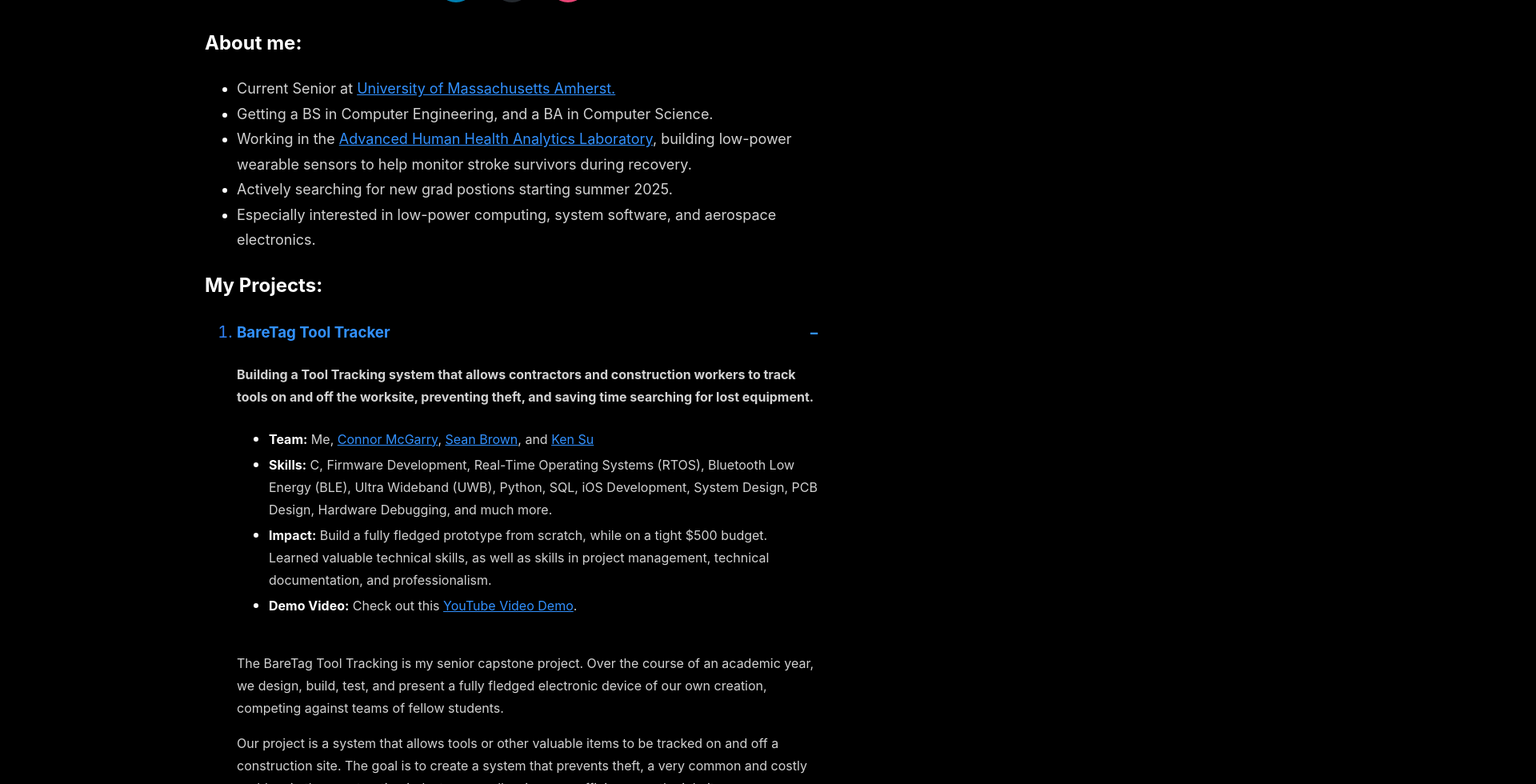
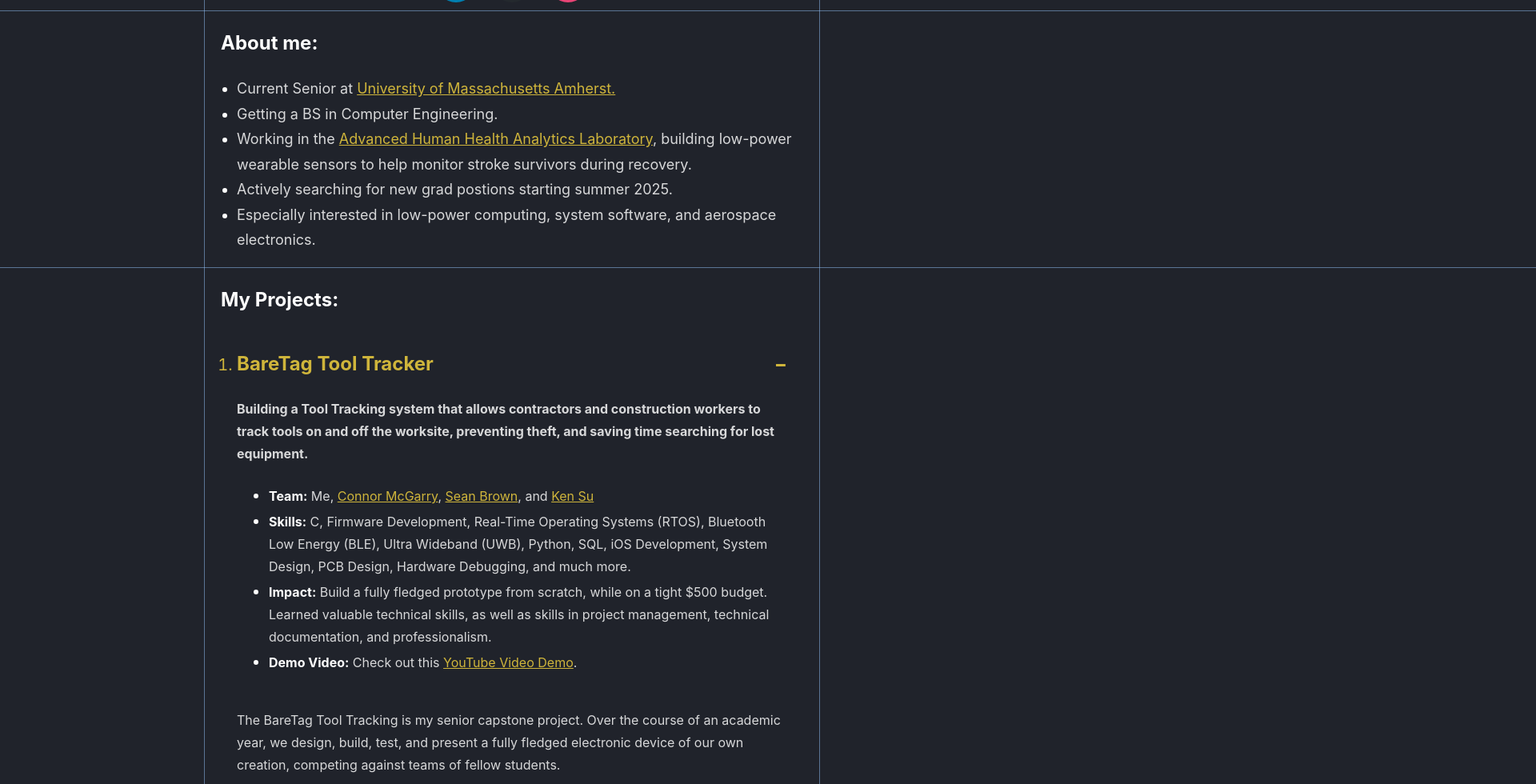
Before and after one commit to WaltTeb/WaltTeb.github.io, a React (Create React App) app: page / in a window 1280 px wide. Shown: the part 240-1220 px from the top of the page at 80% size, 1920 px wide, since content can reach past the window. Built offline with nearby package versions, Linux system fonts and the light colour scheme.

Commit message:
changed color scheme, and added borders

```diff
--- a/src/App.css
+++ b/src/App.css
@@ -1,8 +1,8 @@
 :root{
-  --main_bg: #000;
+  --main_bg: #20232B;
   --main_text: hsla(0, 0%, 100%, 0.822);
   --header_text: #fff;
-  --clickable: #3291ff;
+  --clickable: rgb(207, 181, 59);
   --border: rgba(147,197,253,.5);
 
   --main_text_width: calc(100vw - max(40vw, 20px));
@@ -39,18 +39,13 @@
   color: var(--header_text);
 }
 
-h3{
-  color: var(--clickable);
-  cursor: pointer;
-}
 
 b{
   color: var(--header_text);
 }
 
-
 ol li::marker{
-  color: #2f81f7;
+  color: var(--clickable);
   font-size: 20px;
 
 }
@@ -68,8 +63,10 @@
   text-align: left;
   width: var(--main_text_width);
   margin: auto;
-  margin-top: 50px;
+  padding-top: 50px;
   color: var(--main_text);
+  border-left: 1px solid var(--border);
+  border-right: 1px solid var(--border);
 }
 
 .about_me{
@@ -112,12 +109,22 @@
   text-align: center;
   color: var(--main_text);
   cursor: pointer;
+  margin-bottom: 0;
+  padding-bottom: 10px;
 }
 
 .show_select:hover{
   color: var(--header_text);
 }
 
+.project_expander{
+  margin: 0px;
+  padding-top: 18px;
+}
+.project_expander_active{
+  margin: 0px;
+  padding-top: 18px;
+}
 .project_expander::after{
   content: '\2212';
   float: right;
@@ -128,7 +135,36 @@
 }
 
 
+.about_me_label{
+  padding-left: 20px;
+}
+.project_section_label{
+  margin-top: 0;
+  padding-top: 20px;
+  padding-left: 20px;
+}
+.project_entry{
+  padding-right: 40px;
+}
+.item_divider{
+  border-bottom: 1px solid var(--border);
+  position: absolute;
+  left: 0;
+  right: 0;
+  margin: 0 -50vw;
+  width: 200%;
+
+}
+.last_p_in_entry{
+  margin-bottom: 0;
+  padding-bottom: 10px;
+}
+
 #socialIconBar{
   position: relative;
   text-align: center;
 }
+#project_name{
+  color: var(--clickable);
+  cursor: pointer;
+}
--- a/src/App.tsx
+++ b/src/App.tsx
@@ -20,12 +20,13 @@
         <h1>Hello I'm Walter Tebbetts, it's nice to meet you &#128075;.</h1>
 
         <SocialIconsBar/>
+        <div className='item_divider'></div>
 
-        <h2>About me:</h2>
+        <h2 className='about_me_label'>About me:</h2>
 
         <ul className="about_me">
           <li>Current Senior at <a href="https://www.umass.edu/engineering/">University of Massachusetts Amherst.</a></li>
-          <li>Getting a BS in Computer Engineering, and a BA in Computer Science.</li>
+          <li>Getting a BS in Computer Engineering.</li>
           <li>Working in the <a href="https://groups.cs.umass.edu/ahha/">Advanced Human Health Analytics Laboratory</a>, building low-power
           wearable sensors to help monitor stroke survivors during recovery.</li>
           <li>Actively searching for new grad postions starting summer 2025.</li>
@@ -33,25 +34,24 @@
         </ul>
 
         <div className="projects_section">
-          <h2>My Projects:</h2>
+        <div className='item_divider'></div>
+          <h2 className='project_section_label'>My Projects:</h2>
 
-            <ol>
-              <li>
+            <ol className='projects_list'>
+
+              <li className='project_list_item'>
                 <ToolTrackEntry/>
               </li>
 
-              <br/>
-              <li>
+              <div className='item_divider'></div>
+              <li className='project_list_item'>
                 <LemonsEntry/>
               </li>
 
-              <br/>
-              <li>
+              <div className='item_divider'></div>
+              <li className='project_list_item'>
                 <BEZEntry/>
               </li>
-
-
-
               </ol>
 
         </div>
--- a/src/BEZEntry.tsx
+++ b/src/BEZEntry.tsx
@@ -8,7 +8,8 @@
 
     return(
         <>
-        <h3 onClick={() => setViewBEZ(!viewBEZ)} className={viewBEZ ? 'project_expander': 'project_expander_active'}>BreathalyEZ 🛜 </h3>
+        <div className='project_entry'>
+        <h2 id='project_name' onClick={() => setViewBEZ(!viewBEZ)} className={viewBEZ ? 'project_expander': 'project_expander_active'}>BreathalyEZ 🛜 </h2>
 
         <div className='project_preamble'>
         <ul>
@@ -66,6 +67,7 @@
         </div>}
 
         <p className='show_select' onClick={() => setViewBEZ(!viewBEZ)}>{viewBEZ ? 'Show Less...':'Show More...'}</p>
+        </div>
         </>
     )
 }
--- a/src/LemonsEntry.tsx
+++ b/src/LemonsEntry.tsx
@@ -18,13 +18,14 @@
 
     return(
         <>
-        <h3 className={viewLemons ? 'project_expander': 'project_expander_active'} onClick={() => setViewLemons(!viewLemons)}> 24hrs of Lemons Race Car 🏎️ </h3>
+        <div className='project_entry'>
+        <h2 id='project_name' className={viewLemons ? 'project_expander': 'project_expander_active'} onClick={() => setViewLemons(!viewLemons)}> 24hrs of Lemons Race Car 🏎️ </h2>
 
             <div className='project_preamble'>
-              <p>
+              <h4>
                 A race car built to participate in the <a href="https://24hoursoflemons.com/">24hrs of Lemons</a> budget racing series.
                 Heavily involved automotive engineering, metal fabrication, and electronics.
-              </p>
+              </h4>
               <ul>
                 <li>
                   <b>Team:</b> Me, <a href='https://www.linkedin.com/in/geoffreyadoyle/'>Geoff Doyle</a>, <a href='https://www.linkedin.com/in/noah-vamosy-207297278/'>Noah Vamosy</a>, and <a>Tom Doyle</a>.
@@ -169,7 +170,8 @@
 
             </div>}
 
-            <p className='show_select' onClick={() => setViewLemons(!viewLemons)}>{viewLemons ? 'Show Less...':'Show More...'}</p>
+            <p className='show_select' onClick={() => setViewLemons(!viewLemons)} >{viewLemons ? 'Show Less...':'Show More...'} </p>
+            </div>
             </>
     )
 }
--- a/src/ToolTrackEntry.tsx
+++ b/src/ToolTrackEntry.tsx
@@ -13,7 +13,8 @@
 
     return (
         <>
-        <h3 className={viewToolTrack ? 'project_expander': 'project_expander_active'} onClick={() => setViewToolTrack(!viewToolTrack)}>BareTag Tool Tracker</h3>
+        <div className='project_entry'>
+        <h2 id='project_name' className={viewToolTrack ? 'project_expander': 'project_expander_active'} onClick={() => setViewToolTrack(!viewToolTrack)}>BareTag Tool Tracker</h2>
 
         <div className='project_preamble'>
             <h4>
@@ -52,21 +53,18 @@
                     that prevents theft, a very common and costly problem in the construction industry, as well as improve efficiency on the jobsite.
                 </p>
 
-                <p>
-                    The central technology is Ultra Wideband (UWB) Radio. UWB is a radio technology that uses low energy radio pulses to transmit data. It is decent
-                    at transmitting data, ~1 gigabit per second, however, UWB is exceptionally good at distance ranging.
-                </p>
-                <p>
-                    By sending UWB pulses from each of our Anchors to our Tag we can measure the distance from each Anchor to the Tag. This distance data is then transmitted
-                    over Long Range (LoRa) radio to the base station. At the base station, all this distance information, along with the known starting location of each
-                    Anchor can be run through a <b>trilateration</b> algorithm in order to calculate the Tag's current location.
-                </p>
-
                 <ImageContainer
                     source={SystemOverview}
                     altText='System overview diagram'
                     title='System overview'>
                 </ImageContainer>
+                <p>
+                    The central technology is Ultra Wideband (UWB) Radio. UWB is a radio technology that uses low energy radio pulses to transmit data. It is decent
+                    at transmitting data, ~1 gigabit per second, however, UWB is exceptionally good at distance ranging.
+                    By sending UWB pulses from each of our Anchors to our Tag we can measure the distance from each Anchor to the Tag. This distance data is then transmitted
+                    over Long Range (LoRa) radio to the base station. At the base station, all this distance information, along with the known starting location of each
+                    Anchor can be run through a <b>trilateration</b> algorithm in order to calculate the Tag's current location.
+                </p>
 
                 <h4>The Tag:</h4>
                 <p>
@@ -83,7 +81,7 @@
                 <ImageContainer
                     source={TagBack}
                     altText='Back of Tag PCB'
-                    title='Back of Tag PCB ,v1'>
+                    title='Back of Tag PCB, v1'>
                 </ImageContainer>
 
                 <h4>The Anchor:</h4>
@@ -123,13 +121,14 @@
                     network, allowing tools to continue to be tracked after they leave the jobsite.
                 </p>
 
-                <p>
+                <p className='last_p_in_entry'>
                     The BareTag Tool Tracker is an ongoing project, so make sure to check out the <a href='https://github.com/WaltTeb/BareTag_Tool_Tracker'>GitHub repo</a> for the most up to date information on the project!
                 </p>
 
             </div>
 
         </div>
+        </div>
         </>
     )
 }
```
